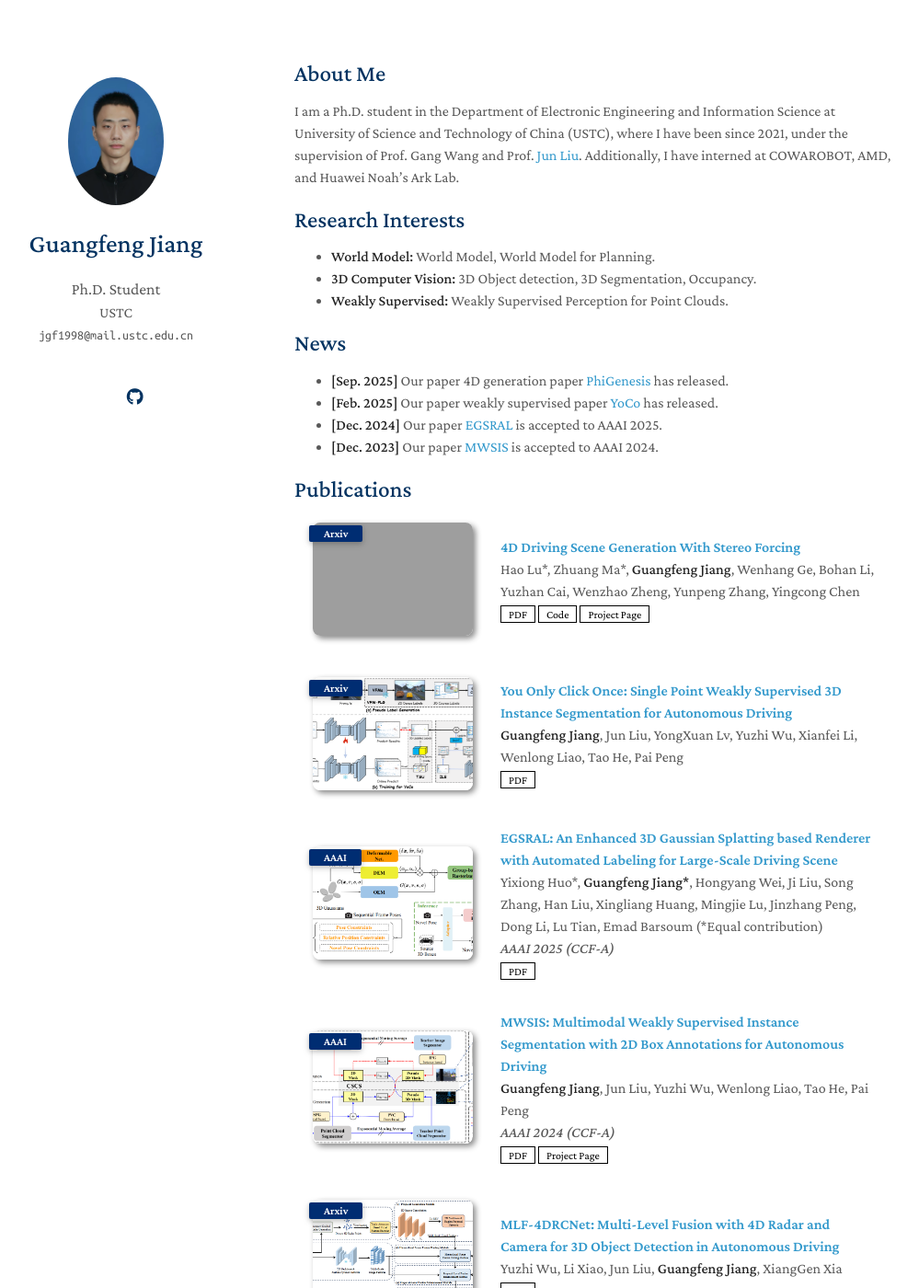
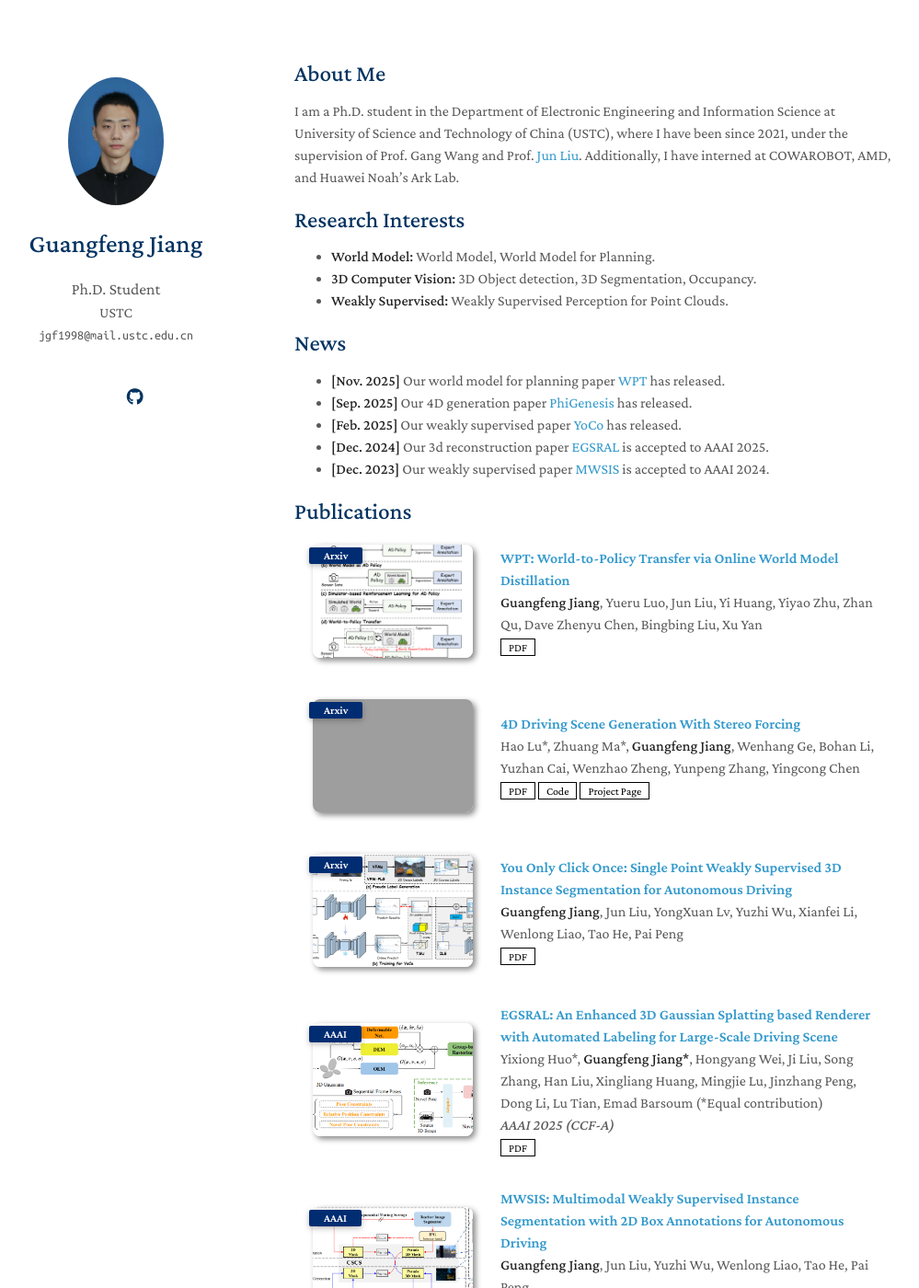
Before and after one commit to jiangxb98/jiangxb98.github.io, a Jekyll site: the page built from index.md, in a window 1280 px wide and 1400 px high. Shown: the whole window at 92% size, without its empty margins (150-1149 px from the left). Built offline with Jekyll 4.4.1, drawn with Linux system fonts in a browser that asks for light colours; a style sheet for code colours, icons or effects is not loaded; our own code applies the rules of GitHub Pages for plain Markdown files; some of the changed text lies outside the part shown; grey boxes are pictures that could not be loaded.

Commit message:
update wpt

```diff
--- a/_data/publications.yml
+++ b/_data/publications.yml
@@ -1,4 +1,10 @@
 main:
+
+  - title: "WPT: World-to-Policy Transfer via Online World Model Distillation"
+    authors: <strong>Guangfeng Jiang</strong>, Yueru Luo, Jun Liu, Yi Huang, Yiyao Zhu, Zhan Qu, Dave Zhenyu Chen, Bingbing Liu, Xu Yan
+    conference_short: Arxiv
+    pdf: https://arxiv.org/abs/2511.20095
+    image: ./assets/img/wpt.png
 
   - title: "4D Driving Scene Generation With Stereo Forcing"
     authors: Hao Lu*, Zhuang Ma*, <strong>Guangfeng Jiang</strong>, Wenhang Ge, Bohan Li, Yuzhan Cai, Wenzhao Zheng, Yunpeng Zhang, Yingcong Chen
@@ -42,7 +48,8 @@ main:
 
   - title: "Mask-RadarNet: Enhancing Transformer With Spatial-Temporal Semantic Context for Radar Object Detection in Autonomous Driving"
     authors: Yuzhi Wu, Jun Liu, <strong>Guangfeng Jiang</strong>, Weijian Liu, Danilo Orlando
-    conference_short: Arxiv
+    conference_short: TITS
+    conference: TITS (中科院一区)
     pdf: https://arxiv.org/abs/2412.15595
     image: ./assets/img/maskradarnet.png
 
--- a/index.md
+++ b/index.md
@@ -14,10 +14,11 @@ I am a Ph.D. student in the Department of Electronic Engineering and Information
 
 
 ## News
-- **[Sep. 2025]** Our paper 4D generation paper [PhiGenesis](https://arxiv.org/abs/2509.20251) has released.
-- **[Feb. 2025]** Our paper weakly supervised paper [YoCo](https://arxiv.org/abs/2502.19698) has released.
-- **[Dec. 2024]** Our paper [EGSRAL](https://arxiv.org/abs/2412.15550) is accepted to AAAI 2025.
-- **[Dec. 2023]** Our paper [MWSIS](https://arxiv.org/abs/2312.06988) is accepted to AAAI 2024.
+- **[Nov. 2025]** Our world model for planning paper [WPT](https://arxiv.org/abs/2511.20095) has released.
+- **[Sep. 2025]** Our 4D generation paper [PhiGenesis](https://arxiv.org/abs/2509.20251) has released.
+- **[Feb. 2025]** Our weakly supervised paper [YoCo](https://arxiv.org/abs/2502.19698) has released.
+- **[Dec. 2024]** Our 3d reconstruction paper [EGSRAL](https://arxiv.org/abs/2412.15550) is accepted to AAAI 2025.
+- **[Dec. 2023]** Our weakly supervised paper [MWSIS](https://arxiv.org/abs/2312.06988) is accepted to AAAI 2024.
 
 {% include_relative _includes/publications.md %}
 
```
Also changed, not shown: assets/img/wpt.png (added).
